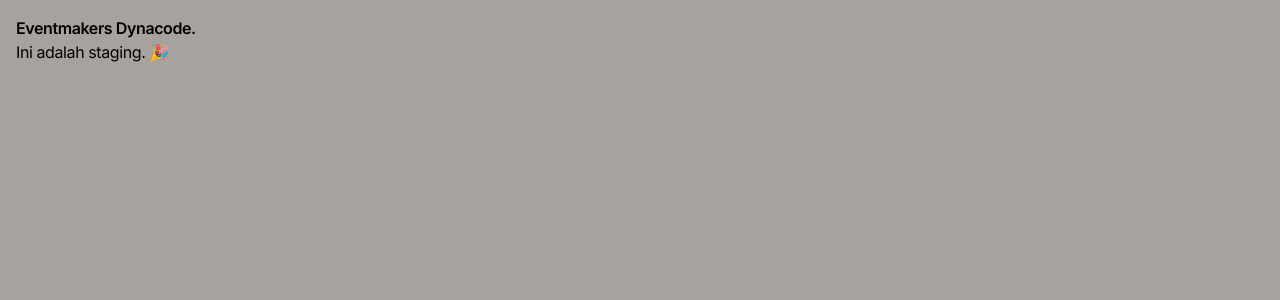
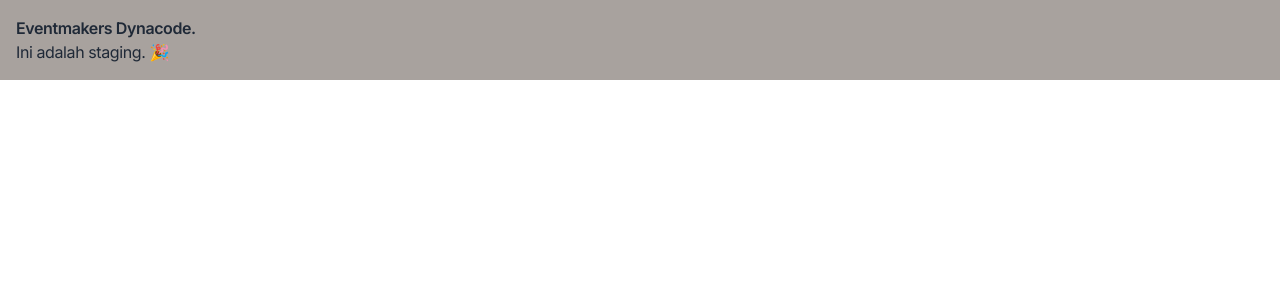
Before and after one commit to rezarinaldi/eventmakers-dynacode, a Next.js app: page / in a window 1280 px wide. Shown: the top 300 px of the page. Built offline with nearby package versions, Linux system fonts and the light colour scheme.

Commit message:
chore: add library daisy ui

```diff
--- a/tailwind.config.js
+++ b/tailwind.config.js
@@ -14,5 +14,5 @@
       },
     },
   },
-  plugins: [],
+  plugins: [require("daisyui")],
 };
```
Also changed, not shown: package.json (+4 -3 lines), 1 other file (tests, documents, lock files or other folders).
